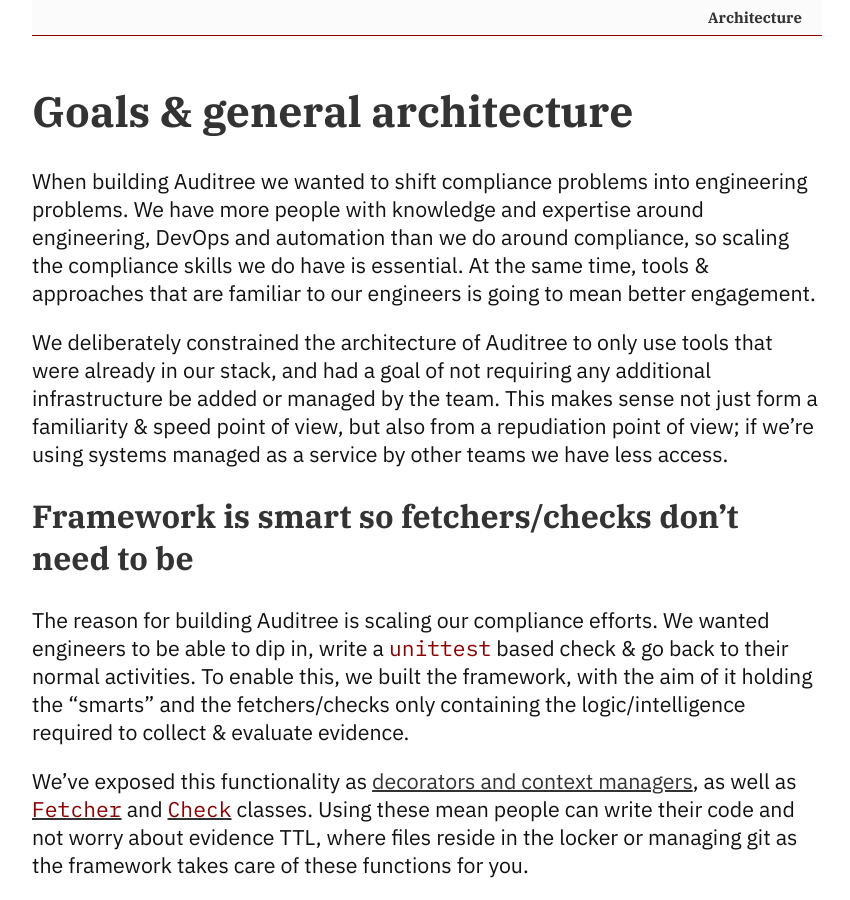
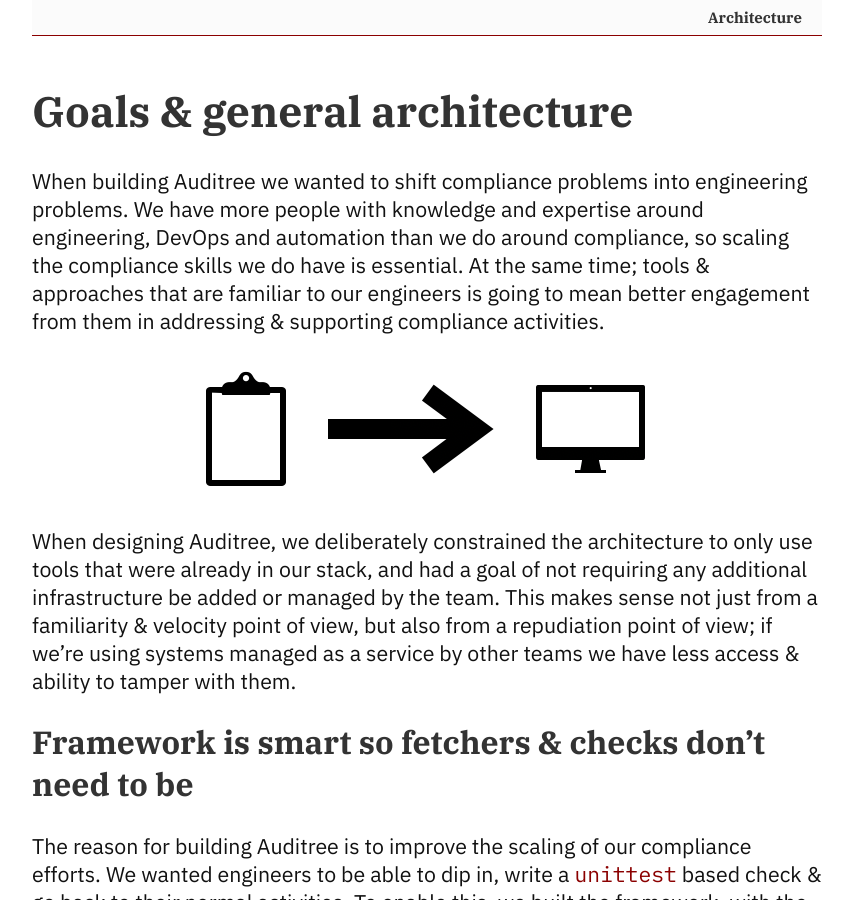
Before and after one commit to auditree/auditree.github.io, a Jekyll site: the page built from _posts/2020-08-13-Goals_general_architecture.md, in a window 1280 px wide and 900 px high. Shown: the whole window, without its empty margins (213-1063 px from the left). Built offline with Jekyll 4.4.1, drawn with Linux system fonts in a browser that asks for light colours; some of the changed text lies outside the part shown.

Commit message:
more blog content

```diff
--- a/_posts/2020-08-13-Goals_general_architecture.md
+++ b/_posts/2020-08-13-Goals_general_architecture.md
@@ -4,17 +4,23 @@
 title: Goals & general architecture
 ---
 
-When building Auditree we wanted to shift compliance problems into engineering problems. We have more people with knowledge and expertise around engineering, DevOps and automation than we do around compliance, so scaling the compliance skills we do have is essential. At the same time, tools & approaches that are familiar to our engineers is going to mean better engagement.
+When building Auditree we wanted to shift compliance problems into engineering problems. We have more people with knowledge and expertise around engineering, DevOps and automation than we do around compliance, so scaling the compliance skills we do have is essential. At the same time; tools & approaches that are familiar to our engineers is going to mean better engagement from them in addressing & supporting compliance activities.
 
-We deliberately constrained the architecture of Auditree to only use tools that were already in our stack, and had a goal of not requiring any additional infrastructure be added or managed by the team. This makes sense not just form a familiarity & speed point of view, but also from a repudiation point of view; if we're using systems managed as a service by other teams we have less access.
+![Clipboard to automation](/images/clipboard.png)
 
-## Framework is smart so fetchers/checks don't need to be
+When designing Auditree, we deliberately constrained the architecture to only use tools that were already in our stack, and had a goal of not requiring any additional infrastructure be added or managed by the team. This makes sense not just from a familiarity & velocity point of view, but also from a repudiation point of view; if we're using systems managed as a service by other teams we have less access & ability to tamper with them.
 
-The reason for building Auditree is scaling our compliance efforts. We wanted engineers to be able to dip in, write a `unittest` based check & go back to their normal activities. To enable this, we built the framework, with the aim of it holding the "smarts" and the fetchers/checks only containing the logic/intelligence required to collect & evaluate evidence.
+## Framework is smart so fetchers & checks don't need to be
+
+The reason for building Auditree is to improve the scaling of our compliance efforts. We wanted engineers to be able to dip in, write a `unittest` based check & go back to their normal activities. To enable this, we built the framework, with the aim of it holding the "smarts" and the fetchers/checks only containing the logic and sufficient intelligence required to collect & evaluate evidence.
 
 We've exposed this functionality as [decorators and context managers][evidence], as well as [`Fetcher`][fetcher] and [`Check`][check] classes. Using these mean people can write their code and not worry about evidence TTL, where files reside in the locker or managing git as the framework takes care of these functions for you.
 
+## Runner agnostic
 
+Initially we ran Auditree on Travis; we have a private instance & it required config but no new infrastructure be deployed. The environment & install is simple & portable between different runners, and we've ensured the framework is agnostic of it's running environment - we've run it in Jenkins, from cron, in Tekton. All that's required is the ability to verify that the runner has not been tampered with.
+
+One thing we baked in early on is that each run is a new install. This means we can rectify issues in fetcher/check code or configuration and have the next run pick up the fix, without intervention. It also means that the ony state shared between invocations is managed via the locker, preventing any "ghosts in the machine" from changing evidence.
 
 [check]: https://github.com/ComplianceAsCode/auditree-framework/blob/main/compliance/check.py
 [evidence]: https://github.com/ComplianceAsCode/auditree-framework/blob/main/compliance/evidence.py
--- a/style.css
+++ b/style.css
@@ -111,3 +111,7 @@
     padding: 0;
     margin: 0;
 }
+img {
+    display: block;
+    margin: 0 auto;
+}
```
Also changed, not shown: images/clipboard.png (added).
